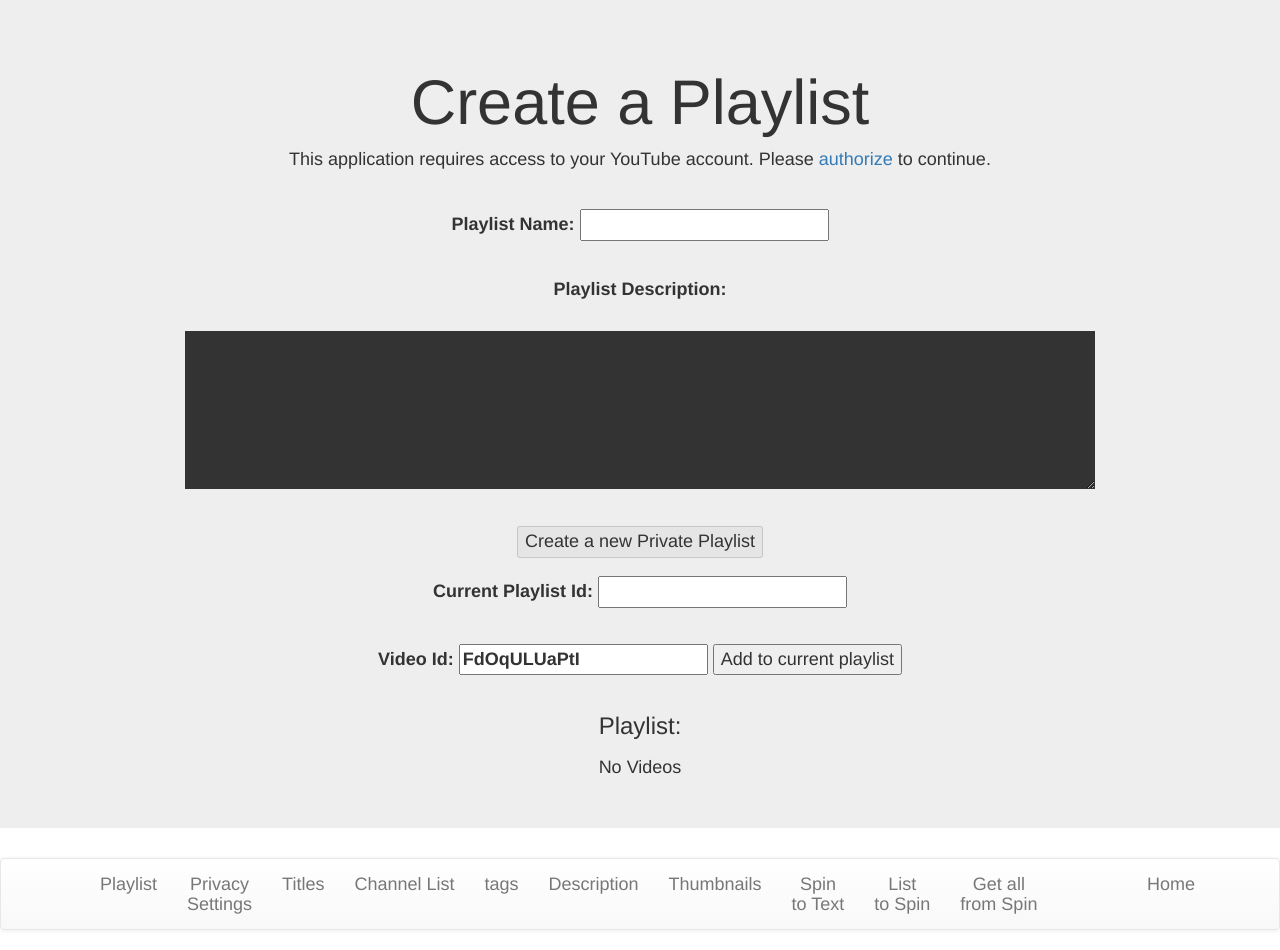
After one commit to haknudsen/youtubetools, a PHP site: page /create_playlist.html in a window 1280 px wide. The commit adds this page. Run offline with PHP 8.4, Linux system fonts and the light colour scheme; some libraries are stand-ins or nearby versions.

Commit message:
Added create_playlist which actualy will create a playlist v0.1

```diff
--- /dev/null
+++ b/create_playlist.html
@@ -0,0 +1,54 @@
+<!doctype html>
+<html>
+<head>
+<title>Create a Playlist</title>
+<link rel="stylesheet" href="https://maxcdn.bootstrapcdn.com/bootstrap/3.3.4/css/bootstrap.min.css">
+<link rel="stylesheet" href="https://maxcdn.bootstrapcdn.com/bootstrap/3.3.4/css/bootstrap-theme.min.css">
+<script src="https://ajax.googleapis.com/ajax/libs/jquery/2.1.3/jquery.min.js"></script>
+<script src="https://maxcdn.bootstrapcdn.com/bootstrap/3.3.4/js/bootstrap.min.js"></script>
+<link rel="stylesheet" type="text/css" href="my_uploads.css">
+</head>
+<body>
+<section class="jumbotron">
+  <div class="container text-center">
+    <h1>Create a Playlist</h1>
+    <div id="login-container" class="pre-auth">This application requires access to your YouTube account.
+      Please <a href="#" id="login-link">authorize</a> to continue. </div>
+    <div id="buttons" class="m-1">
+      <label class="m-1">Playlist Name:
+        <input id="playlist-name" type="text"/>
+      </label>
+      <br>
+      <label class="m-1">Playlist Description:
+      </label>
+        <textarea id="playlist-description-new"></textarea>
+      <br>
+      <button id="playlist-button" disabled onclick="createPlaylist()">Create a new Private Playlist</button>
+      <br>
+      <label class="m-1">Current Playlist Id:
+        <input id="playlist-id" value="" type="text"/>
+      </label>
+      <br>
+      <label class="m-1">Video Id:
+        <input id="video-id" value="FdOqULUaPtI" type="text"/>
+      </label>
+      <button onclick="addVideoToPlaylist()">Add to current playlist</button>
+    </div>
+    <h3>Playlist: <span id="playlist-title"></span></h3>
+    <p id="playlist-description"></p>
+    <div id="playlist-container"> <span id="status">No Videos</span> </div>
+  </div>
+  <script src="//ajax.googleapis.com/ajax/libs/jquery/1.8.2/jquery.min.js"></script>
+  <script src="auth.js"></script>
+  <script src="playlist_updates.js"></script>
+  <script src="https://apis.google.com/js/client.js?onload=googleApiClientReady"></script>
+</section>
+<footer id="footer"></footer>
+<script src="//ajax.googleapis.com/ajax/libs/jquery/1.8.2/jquery.min.js"></script>
+<script>
+    $(document).ready(function(){
+        $("#footer").load("includes/footer.html")
+    });
+</script>
+</body>
+</html>
--- a/my_uploads.css
+++ b/my_uploads.css
@@ -1,17 +1,22 @@
-body{font-size: 18px}
-.paging-button {
-  visibility: hidden;
-}
-
-.button-container {
-  clear: both;
-}
-.video-list{font-size: 1.5em;line-height: 1.5em;list-style: none}
-#privacyStatus{width: 120px;margin: 0 auto;padding: 4px}
-.center{text-align: center;margin: 0 auto}
-#decode{height:300px;width: 80%; margin: 0 auto}
-.content{width: 90%;margin: 0 auto}
-footer{margin-top: 20px}
-.p-2{padding: .2em;}
-.m-1{margin: 1em auto}
-#spin{margin: 15px auto 10px;width: 96%;min-height: 180px}
+body { font-size: 18px }
+.paging-button { visibility: hidden; }
+.button-container { clear: both; }
+.video-list { font-size: 1.5em; line-height: 1.5em; list-style: none }
+#privacyStatus { width: 120px; margin: 0 auto; padding: 4px }
+.center { text-align: center; margin: 0 auto }
+#decode { height: 300px; width: 80%; margin: 0 auto }
+.content { width: 90%; margin: 0 auto }
+footer { margin-top: 20px }
+.p-2 { padding: .2em; }
+.m-1 { margin: 1em auto }
+#spin { margin: 15px auto 10px; width: 96%; min-height: 180px }
+#results { width: 100%; min-height: 500px; margin: 20px }
+#title { min-width: 200px; margin: 10px auto; text-align: center }
+.btn { margin: 10px auto }
+.instructions { margin: auto; display: block; padding: 25px; text-align: center; }
+textarea { width: 80%; margin: auto; display: block; padding: 4px; background: #333; color: #fff; border: 1px solid #eee; }
+textarea:active, textarea:focus { /*border: 1px solid #FF3300;*/
+border: 1px solid #aaa; }
+.create { margin: auto; display: block; background: #333; color: #fff; padding: 4px; border-radius: 2px; border: 1px solid #aaa; font-size: 110%; }
+#playlistLink { margin: auto; display: block; }
+#playlist-description-new { margin: 1rem auto; width: 80%;height: 160px }
--- /dev/null
+++ b/playlist_updates.js
@@ -0,0 +1,77 @@
+// Define some variables used to remember state.
+var playlistId, channelId;
+
+// After the API loads, call a function to enable the playlist creation form.
+function handleAPILoaded() {
+    "use strict";
+    enableForm();
+}
+
+// Enable the form for creating a playlist.
+function enableForm() {
+    $('#playlist-button').attr('disabled', false);
+}
+
+// Create a private playlist.
+function createPlaylist() {
+    "use strict";
+    var playlistName = $('#playlist-name').val();
+    var playlistDescription = $('#playlist-description-new').val();
+    var request = gapi.client.youtube.playlists.insert({
+        part: 'snippet,status',
+        resource: {
+            snippet: {
+                title: playlistName,
+                description: playlistDescription
+            },
+            status: {
+                privacyStatus: 'public'
+            }
+        }
+    });
+    request.execute(function (response) {
+        var result = response.result;
+        if (result) {
+            playlistId = result.id;
+            $('#playlist-id').val(playlistId);
+            $('#playlist-title').html(result.snippet.title);
+            $('#playlist-description').html(result.snippet.description);
+        } else {
+            $('#status').html('Could not create playlist');
+        }
+    });
+}
+
+// Add a video ID specified in the form to the playlist.
+function addVideoToPlaylist() {
+    addToPlaylist($('#video-id').val());
+}
+
+// Add a video to a playlist. The "startPos" and "endPos" values let you
+// start and stop the video at specific times when the video is played as
+// part of the playlist. However, these values are not set in this example.
+function addToPlaylist(id, startPos, endPos) {
+    "use strict";
+    var details = {
+        videoId: id,
+        kind: 'youtube#video'
+    }
+    if (startPos != undefined) {
+        details['startAt'] = startPos;
+    }
+    if (endPos != undefined) {
+        details['endAt'] = endPos;
+    }
+    var request = gapi.client.youtube.playlistItems.insert({
+        part: 'snippet',
+        resource: {
+            snippet: {
+                playlistId: playlistId,
+                resourceId: details
+            }
+        }
+    });
+    request.execute(function (response) {
+        $('#status').html('<pre>' + JSON.stringify(response.result) + '</pre>');
+    });
+}
--- a/tags.php
+++ b/tags.php
@@ -33,8 +33,8 @@ session_start();
  * <https://developers.google.com/youtube/v3/guides/authentication>
  * Please ensure that you have enabled the YouTube Data API for your project.
  */
-$OAUTH2_CLIENT_ID = '90875073625-s9gk56m4dq235b7vcq986jfa4qrbgmqq.apps.googleusercontent.com';
-$OAUTH2_CLIENT_SECRET = 'WAUktIUEHgamJdgVAIfMjqBe';
+$OAUTH2_CLIENT_ID = '90875073625-ff3ntj9kehegnbamaoace12q6lo37v6u.apps.googleusercontent.com';
+$OAUTH2_CLIENT_SECRET = '1jNNC7gKdhMML1CwVCeyBoZN';
 
 
 $client = new Google_Client();
```
